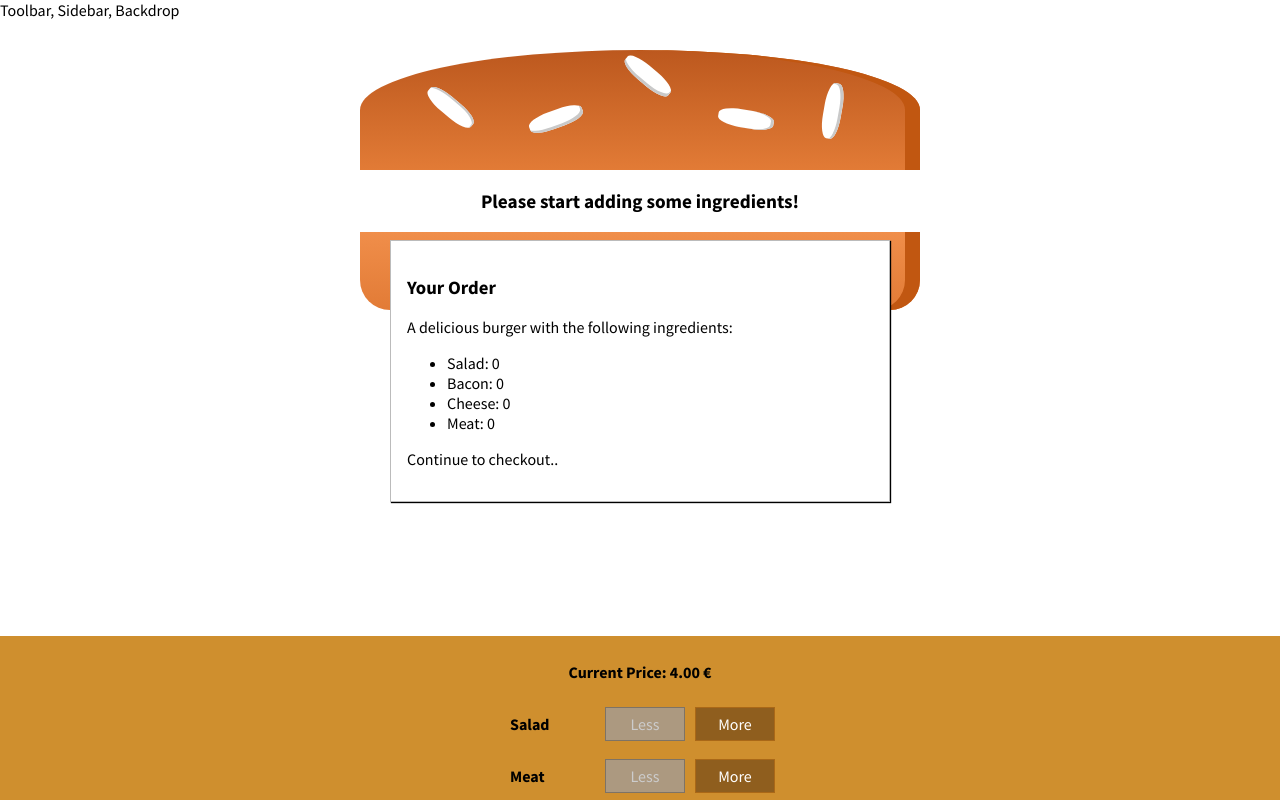
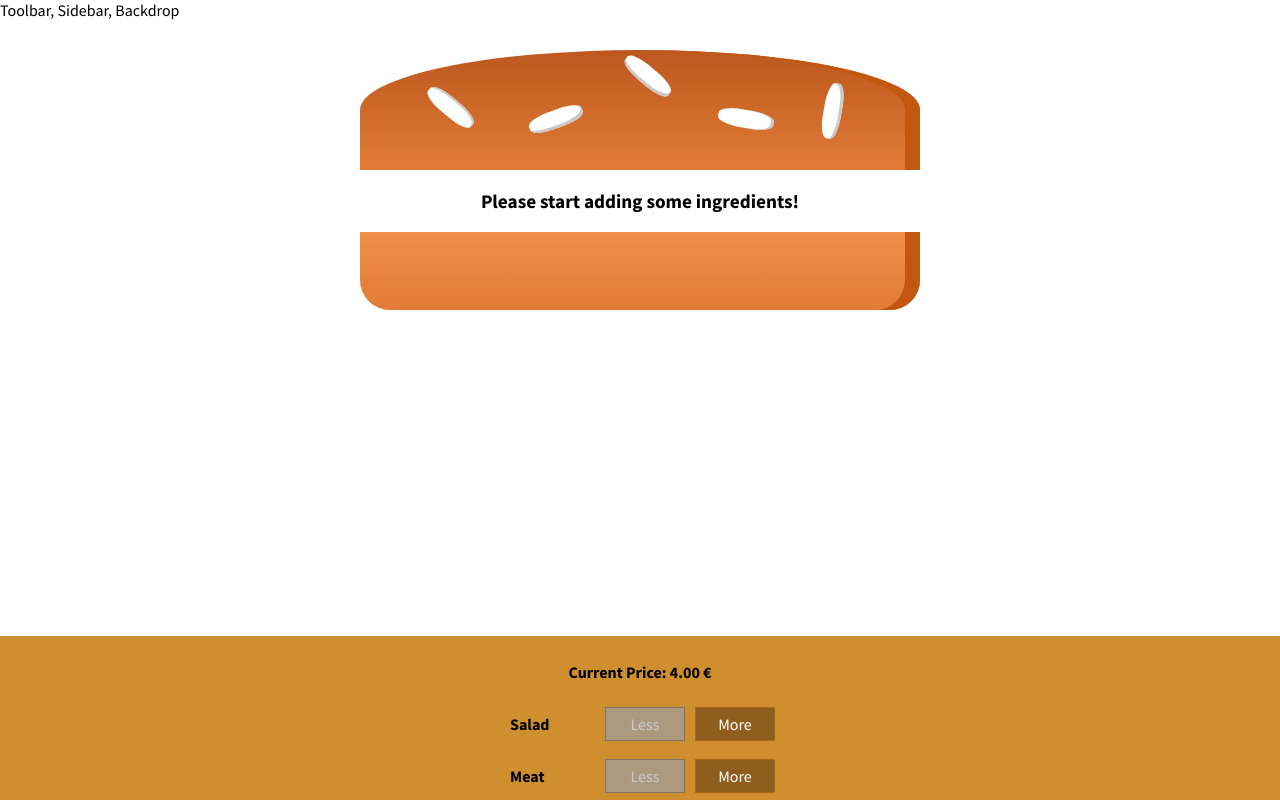
Before and after one commit to felixhaeberle/react-course, a React app in the folder burger-builder/: page / in a window 1280 px wide. Shown: the top 800 px of the page. Built offline with nearby package versions, Linux system fonts and the light colour scheme.

Commit message:
Configure modal component to slide in when clicking ORDER NOW

```diff
--- a/burger-builder/src/components/Burger/BuildControls/BuildControls.js
+++ b/burger-builder/src/components/Burger/BuildControls/BuildControls.js
@@ -20,7 +20,7 @@
         removed={() => props.ingredientRemoved(ctrl.type)}
         disabled={props.disabled[ctrl.type]}/>
     ))}
-    <button disabled={!props.purchaseable} className={classes.OrderButton}>ORDER NOW</button>
+    <button disabled={!props.purchaseable} className={classes.OrderButton} onClick={props.ordered}>ORDER NOW</button>
   </div>
 );
 
--- a/burger-builder/src/components/UI/Modal/Modal.js
+++ b/burger-builder/src/components/UI/Modal/Modal.js
@@ -3,7 +3,10 @@
 import classes from './Modal.css';
 
 const modal = (props) => (
-  <div className={classes.Modal}>
+  <div
+    className={classes.Modal}
+    style={{transform: props.show ? 'translateY(0)' : 'translateY(-100vh)',
+            opacity: props.show ? '1' : '0'}}>
     {props.children}
   </div>
 );
--- a/burger-builder/src/containers/BurgerBuilder/BurgerBuilder.js
+++ b/burger-builder/src/containers/BurgerBuilder/BurgerBuilder.js
@@ -21,7 +21,8 @@
       meat: 0
     },
     totalPrice: 4,
-    purchaseable: false
+    purchaseable: false,
+    purchasing: false
   };
 
   updatePurchaseState(ingredients){
@@ -66,6 +67,10 @@
     this.updatePurchaseState(updatedIngredients);
   }
 
+  purchaseHandler = () => {
+    this.setState({purchasing: true});
+  }
+
 
 
   render () {
@@ -77,7 +82,7 @@
     }
     return (
       <Aux>
-        <Modal>
+        <Modal show={this.state.purchasing}>
           <OrderSummary ingredients={this.state.ingredients}/>
         </Modal>
         <Burger ingredients={this.state.ingredients}/>
@@ -85,6 +90,7 @@
           ingredientAdded={this.addIngredientHandler}
           ingredientRemoved={this.removeIngredientHandler}
           disabled={disableInfo}
+          ordered={this.purchaseHandler}
           price={this.state.totalPrice}
           purchaseable={this.state.purchaseable}
         />
```
